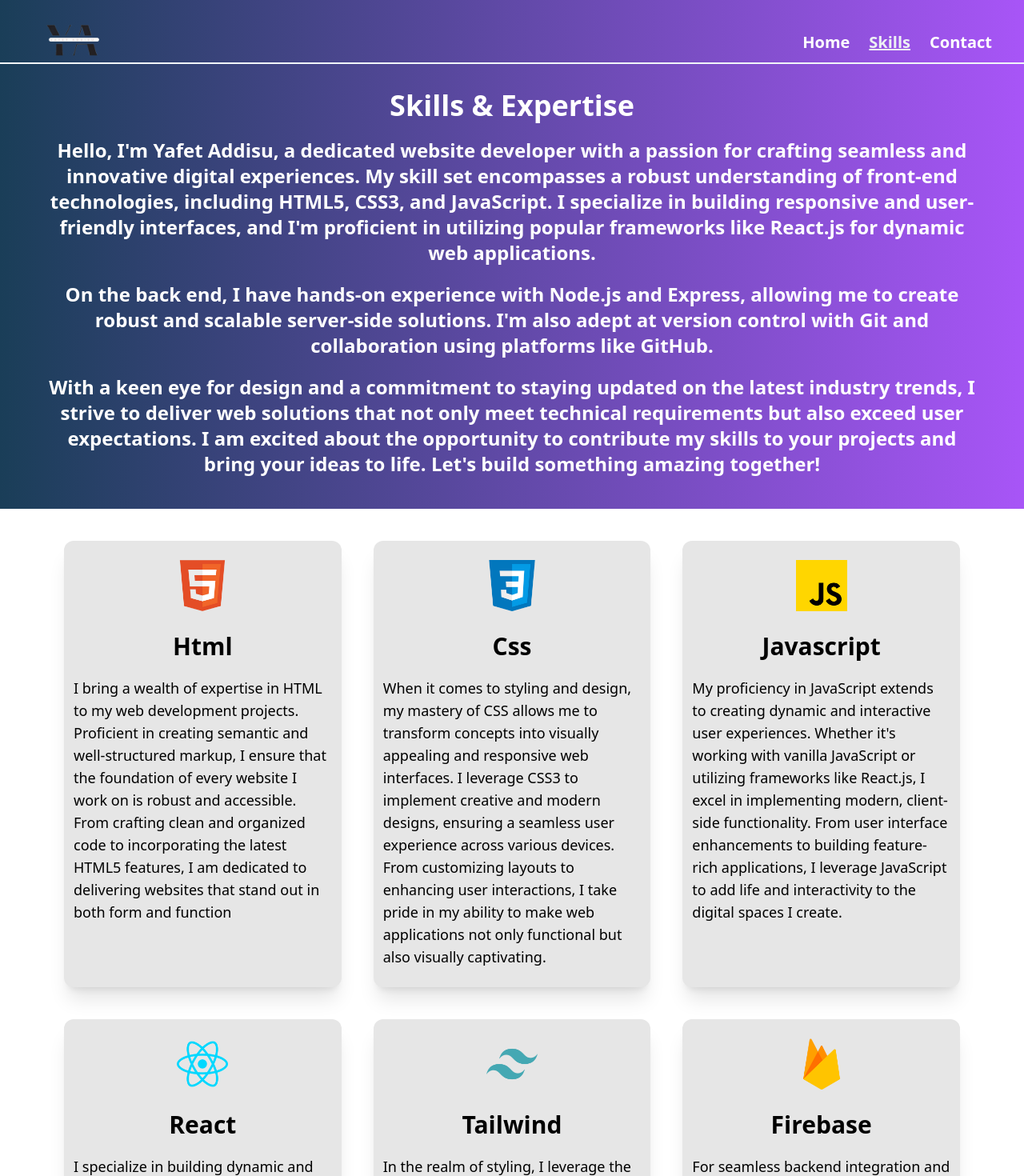
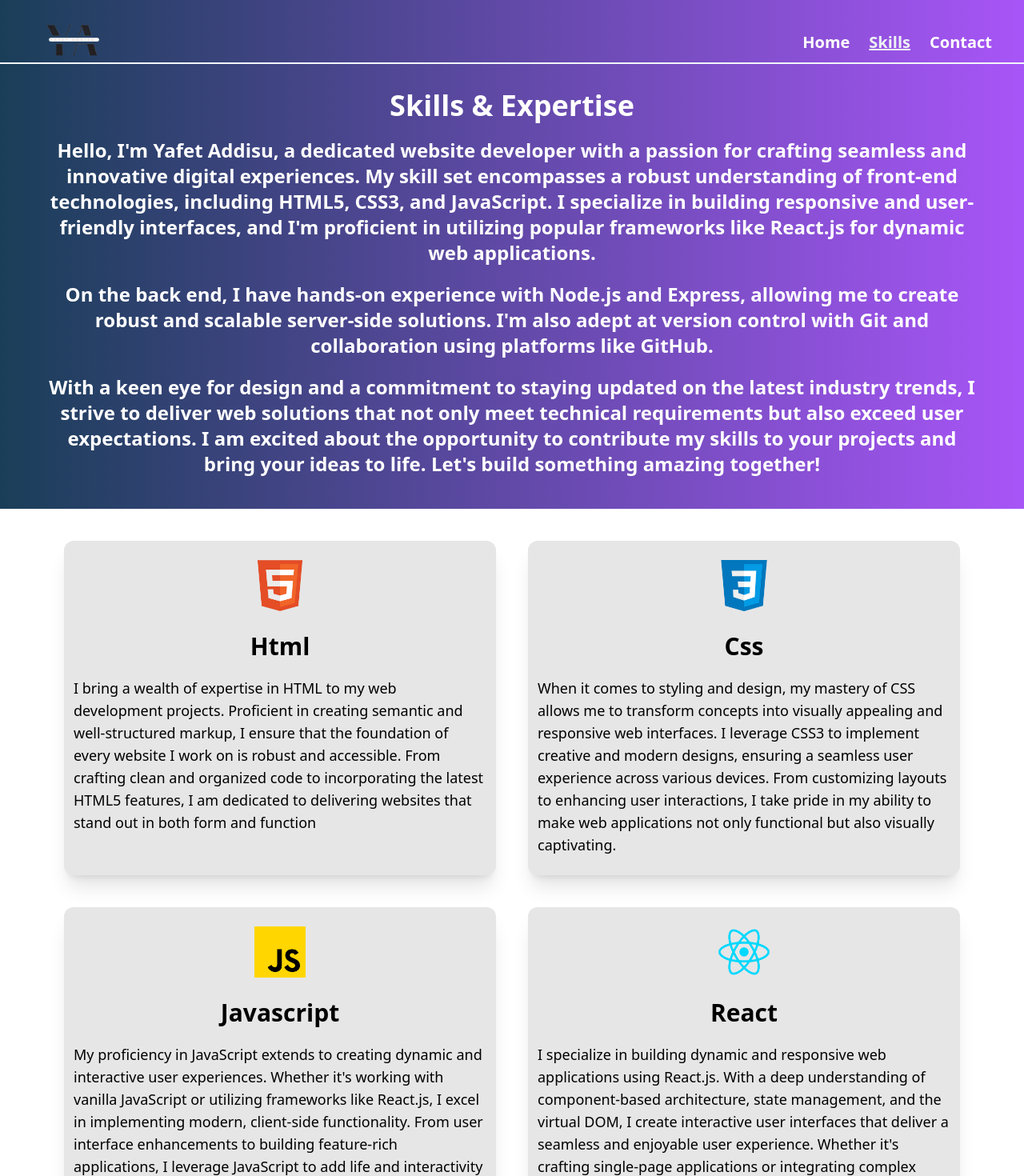
Before and after one commit to yafet-123/yafet-addisu-portfolio, a Next.js app: page /skills in a window 1280 px wide. Shown: the top 1470 px of the page at 80% size. Built offline with nearby package versions, Linux system fonts and the light colour scheme.

Commit message:
edited z common hero section of skills

```diff
--- a/components/skills/Skill.js
+++ b/components/skills/Skill.js
@@ -89,7 +89,7 @@ const Skill = ()=>{
 		},
 	]
 	return(
-		<div className='w-full grid grid-cols-2 lg:grid-cols-3 gap-10 px-20'>
+		<div className='w-full grid grid-cols-2 gap-10 px-20'>
 		 	{ SkillsList.map((skill,index)=>(
 	         	<div key={index} className='bg-[#e6e6e6ff] py-6 px-3 shadow-xl rounded-xl hover:scale-105 ease-in duration-300'>
 	          		<div className='flex flex-col justify-center items-center'>
```
